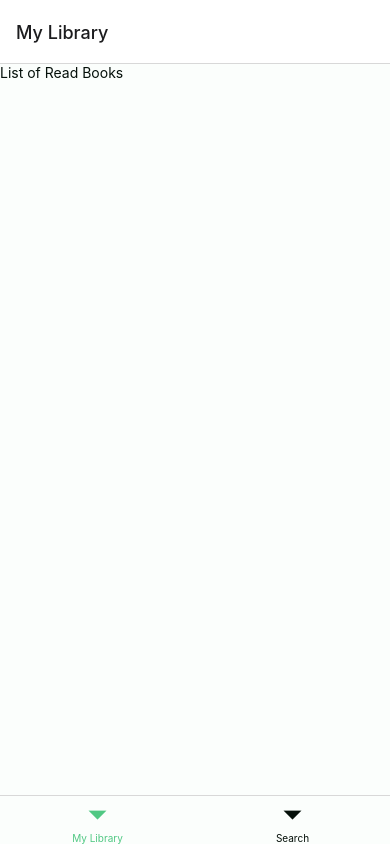
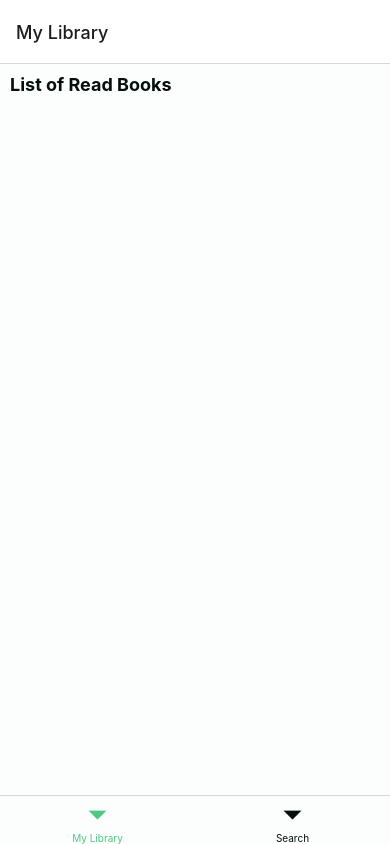
Before and after one commit to Ludde94/BookDB, a React Native app: screen /BookDetails in a window 390 px wide. Built offline with nearby package versions, Linux system fonts and the light colour scheme.

Commit message:
Added key attribute to book datastructure and added functionality to retreive all books in read books screen.

```diff
--- a/src/api/ApiCalls.js
+++ b/src/api/ApiCalls.js
@@ -5,7 +5,7 @@ const searchBooks = async (searchQuery, startIndex = 0) => {
   const isISBN = searchQuery.match(/^(97(8|9))?\d{9}(\d|X)?$/);
   const googleParams = new URLSearchParams({
     q: isISBN ? `isbn:${searchQuery}` : searchQuery,
-    startIndex,  // Add this line to control pagination
+    startIndex,
     maxResults: 10,
     fields: 'items(volumeInfo/title,volumeInfo/publishedDate,volumeInfo/authors,volumeInfo/publisher,volumeInfo/description,volumeInfo/industryIdentifiers,volumeInfo/categories,volumeInfo/imageLinks)'
   });
@@ -16,7 +16,12 @@ const searchBooks = async (searchQuery, startIndex = 0) => {
     if (data.items && data.items.length > 0) {
       return data.items.map(book => {
         const volumeInfo = book.volumeInfo;
+        const industryIdentifiers = volumeInfo.industryIdentifiers;
+        let id = industryIdentifiers ? industryIdentifiers.find(id => id.type === 'ISBN_13' || id.type === 'ISBN_10') : null;
+        id = id ? id.identifier : `${volumeInfo.title}_${new Date().getTime()}`; // Use ISBN if available, else use title + timestamp
+
         return {
+          id,
           title: volumeInfo.title,
           publishedYear: volumeInfo.publishedDate,
           authors: volumeInfo.authors ? volumeInfo.authors.join(', ') : 'Unknown Author',
@@ -37,6 +42,7 @@ const searchBooks = async (searchQuery, startIndex = 0) => {
       response = await fetch(`${LIBRIS_BASE_URL}?${librisParams}`);
       data = await response.json();
       return data.xsearch.list.map(book => ({
+        id: `${book.title}_${new Date().getTime()}`, // Generate a pseudo-unique ID based on title and current time
         title: book.title,
         publishedYear: book.date,
         authors: book.creator // Assuming 'creator' holds the author's data
@@ -48,4 +54,5 @@ const searchBooks = async (searchQuery, startIndex = 0) => {
   }
 };
 
+
 export default searchBooks;
--- a/src/db/Storage.js
+++ b/src/db/Storage.js
@@ -6,12 +6,11 @@ export const saveBookToLibrary = async (book) => {
     const key = `library_${book.id}`;
     const value = JSON.stringify(book);
     await AsyncStorage.setItem(key, value);
-    console.log('Book saved to library.');
+    console.log(`Book saved to library under key: ${key}`);
   } catch (error) {
     console.error('Failed to save the book to library:', error);
   }
 };
-
 // Save a book to the "want to read" list
 export const saveBookToWantToRead = async (book) => {
   try {
@@ -28,7 +27,7 @@ export const saveBookToWantToRead = async (book) => {
 export const fetchBooksFromLibrary = async () => {
   try {
     const keys = await AsyncStorage.getAllKeys();
-    const libraryKeys = keys.filter(key => key.startsWith('library_'));
+    const libraryKeys = keys.filter(key => key.startsWith('library_')); // Assumes keys for books start with 'library_'
     const libraryBooks = await AsyncStorage.multiGet(libraryKeys);
     return libraryBooks.map(([key, value]) => JSON.parse(value));
   } catch (error) {
@@ -36,6 +35,7 @@ export const fetchBooksFromLibrary = async () => {
     return [];
   }
 };
+
 
 // Fetch all books from the "want to read" list
 export const fetchBooksFromWantToRead = async () => {
--- a/src/screens/ReadBooksScreen/ReadBooksScreen.js
+++ b/src/screens/ReadBooksScreen/ReadBooksScreen.js
@@ -1,12 +1,30 @@
-import React from 'react';
-import { View, Text, StyleSheet } from 'react-native';
-import colors from '../../themes';
+import React, { useEffect, useState } from 'react';
+import { View, Text, StyleSheet, ScrollView } from 'react-native';
+import colors from '../../themes'; // Confirm the path is correct
+import { fetchBooksFromLibrary } from '../../db/Storage'; // Adjust the import path to where your storage file is located
 
 export default function ReadBooksScreen() {
+  const [books, setBooks] = useState([]);
+
+  useEffect(() => {
+    const loadBooks = async () => {
+      const fetchedBooks = await fetchBooksFromLibrary();
+      setBooks(fetchedBooks);
+    };
+
+    loadBooks();
+  }, []);
+
   return (
-
     <View style={styles.container}>
       <Text style={styles.text}>List of Read Books</Text>
+      <ScrollView style={styles.bookList}>
+        {books.map((book, index) => (
+          <Text key={index} style={styles.bookText}>
+            {book.title} by {book.author}
+          </Text>
+        ))}
+      </ScrollView>
     </View>
   );
 }
@@ -14,9 +32,20 @@ export default function ReadBooksScreen() {
 const styles = StyleSheet.create({
   container: {
     flex: 1,
-      backgroundColor: colors.background, // Correctly sets the background color
+    backgroundColor: colors.background,
+    padding: 10,
   },
   text: {
-      color: colors.text, // Sets the text color
+    color: colors.text,
+    fontSize: 18,
+    fontWeight: 'bold',
+  },
+  bookList: {
+    marginTop: 20,
+  },
+  bookText: {
+    fontSize: 16,
+    color: colors.text,
+    marginBottom: 10,
   },
 });
```
Lines whose indentation alone changed are shown as unchanged.
